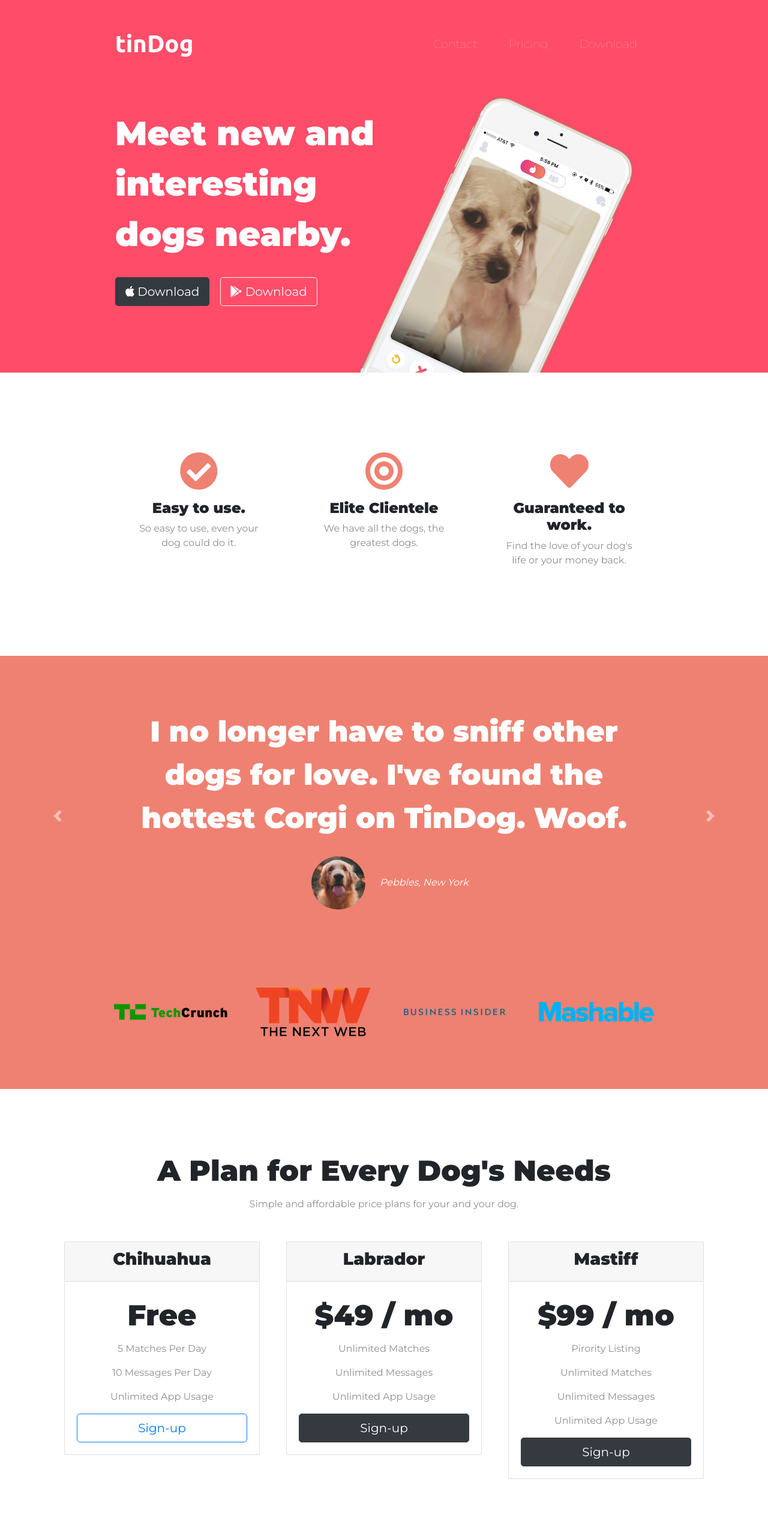
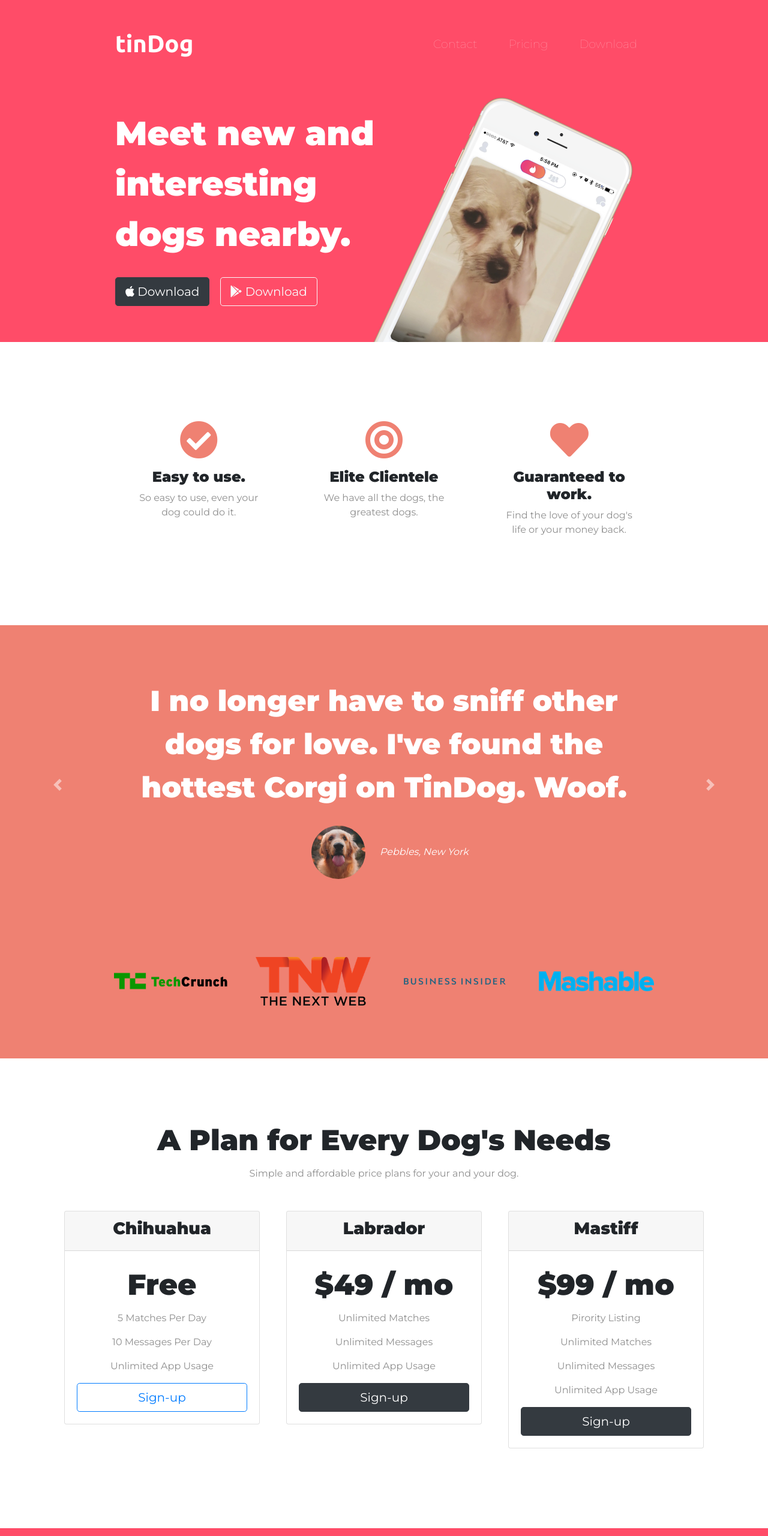
Before and after one commit to mgbenedicto/TinDog, a plain HTML site: page index.html in a window 1280 px wide. Shown: the top 2560 px of the page at 60% size. Drawn offline with nearby package versions, Linux system fonts and the light colour scheme.

Commit message:
Logo fix

```diff
--- a/css/styles.css
+++ b/css/styles.css
@@ -23,18 +23,22 @@ p{
 /*************************************
 * TITLE
 ************************************/
-#title{
-  background-color: #ff4c68;
-  color: #fff;
+#title .container-fluid{
+  padding: 3% 15%;
   text-align: left;
-}
-
-#title .container-fluid{
-  padding-top: 3%
 }
 
 .container-fluid{
   padding: 7% 15%;
+}
+
+/* Sections*/
+.colored-section{
+  background-color: #ff4c68;
+  color: #fff;
+}
+.white-section{
+  background-color: #fff;
 }
 
 .big-heading{
@@ -88,7 +92,7 @@ p{
 * FEATURES
 ************************************/
 #features{
-  background-color: #fff;
+  /* background-color: #fff; */
   position: relative;
 }
 
@@ -114,7 +118,7 @@ p{
 ************************************/
 #testimonials{
   background-color: #ef8172;
-  color: #fff;
+  /* color: #fff; */
 }
 
 .testimonial-image{
@@ -159,9 +163,9 @@ p{
 /*************************************
 * Call to action  section
 ************************************/
-#cta{
-  background-color: #ff4c68;
-}
+/* #cta{
+   background-color: #ff4c68;
+} */
 
 /* .cta-text{
   font-family: 'Montserrat', sans-serif;
@@ -176,7 +180,7 @@ p{
 * Footer section
 ************************************/
 #footer{
-  background-color: #fff;
+  /* background-color: #fff; */
 }
 
 .social-icons{
--- a/index.html
+++ b/index.html
@@ -20,7 +20,7 @@
 
 <body>
   <!-- TITLE -->
-  <section id="title">
+  <section id="title" class="colored-section">
 
     <div class="container-fluid">
       <!-- Nav Bar -->
@@ -68,7 +68,7 @@
   </section>
 
   <!-- Features -->
-  <section id="features">
+  <section id="features" class="white-section">
     <div class="container-fluid">
 
 
@@ -98,7 +98,7 @@
   </section>
 
   <!-- Testimonials -->
-  <section id="testimonials">
+  <section id="testimonials" class="colored-section">
     <div id="testimonial-carousel" class="carousel slide" data-ride="false">
       <div class="carousel-inner">
         <div class="carousel-item container-fluid active">
@@ -126,15 +126,15 @@
   </section>
 
   <!-- Press -->
-  <section id="press">
-    <img class="press-logo" src="images/techcrunch.png" alt="tc-logo-img">
+  <section id="press" class="colored-section">
+    <img class="press-logo" src="images/tc.png" alt="tc-logo-img">
     <img class="press-logo" src="images/tnw.png" alt="tw-logo-img">
     <img class="press-logo" src="images/bizinsider.png" alt="biz-insider-logo-img">
     <img class="press-logo" src="images/mashable.png" alt="mashable-logo-img">
   </section>
 
   <!-- Pricing -->
-  <section id="pricing">
+  <section id="pricing" class="white-section">
     <h2 class="section-heading">A Plan for Every Dog's Needs</h2>
     <p>Simple and affordable price plans for your and your dog.</p>
 
@@ -194,7 +194,7 @@
   </section>
 
   <!-- Call to Action -->
-  <section id="cta">
+  <section id="cta" class="colored-section">
     <div class="container-fluid">
       <h3 class="big-heading">Find the True Love of Your Dog's Life Today.</h3>
       <button type="button" class="btn btn-lg btn-dark download-button"><i class="fab fa-apple"></i> Download</button>
@@ -205,7 +205,7 @@
     <button type="button" class="btn btn-outline-light btn-lg download-button"><i class="fab fa-google-play"></i> Download</button> -->
   </section>
 
-  <footer id="footer">
+  <footer id="footer" class="white-section">
     <div class="container-fluid">
       <i class="fab fa-twitter social-icons"></i>
       <i class="fab fa-facebook-f social-icons"></i>
```
Also changed, not shown: images/tc.png (added).
